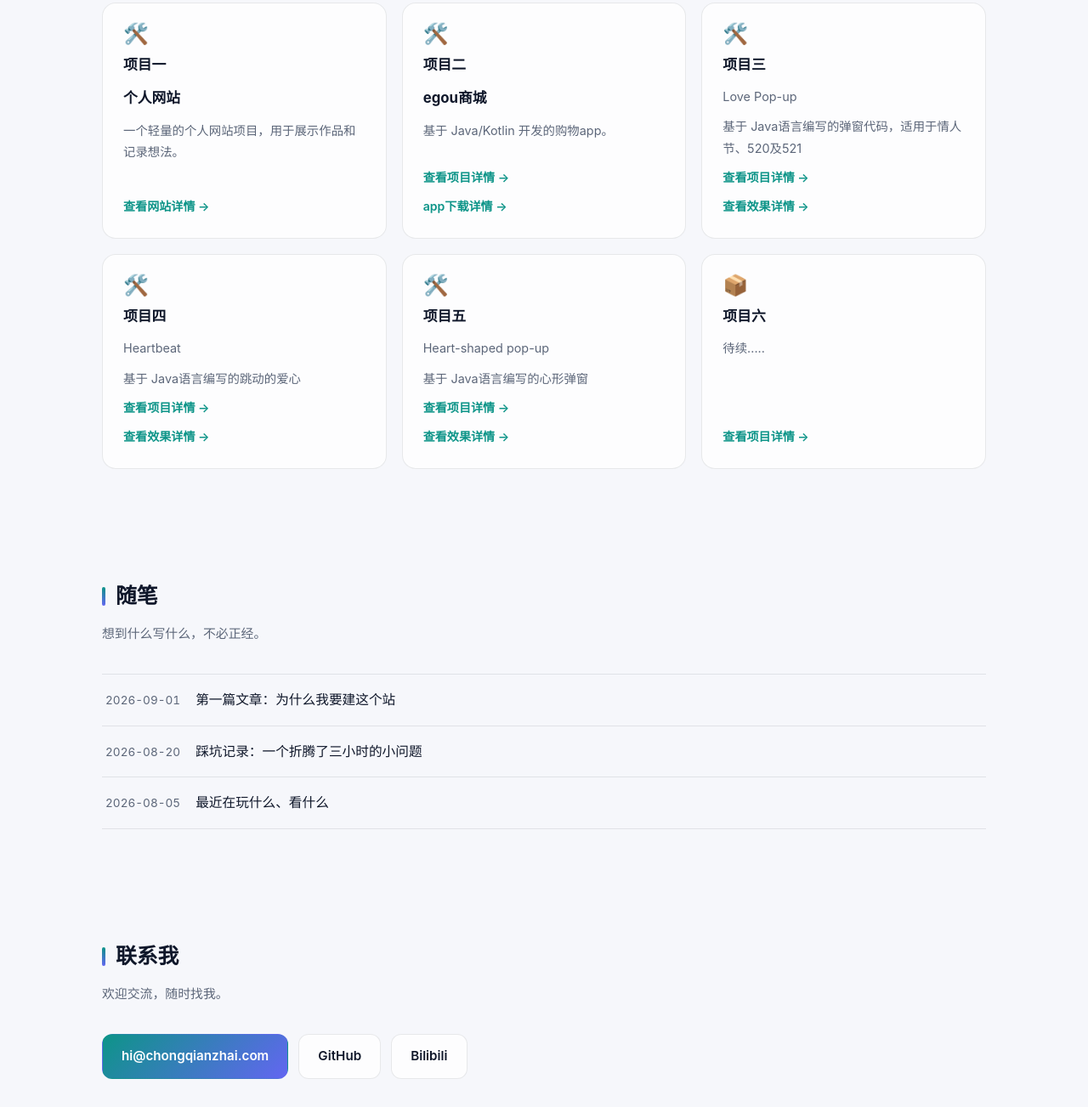
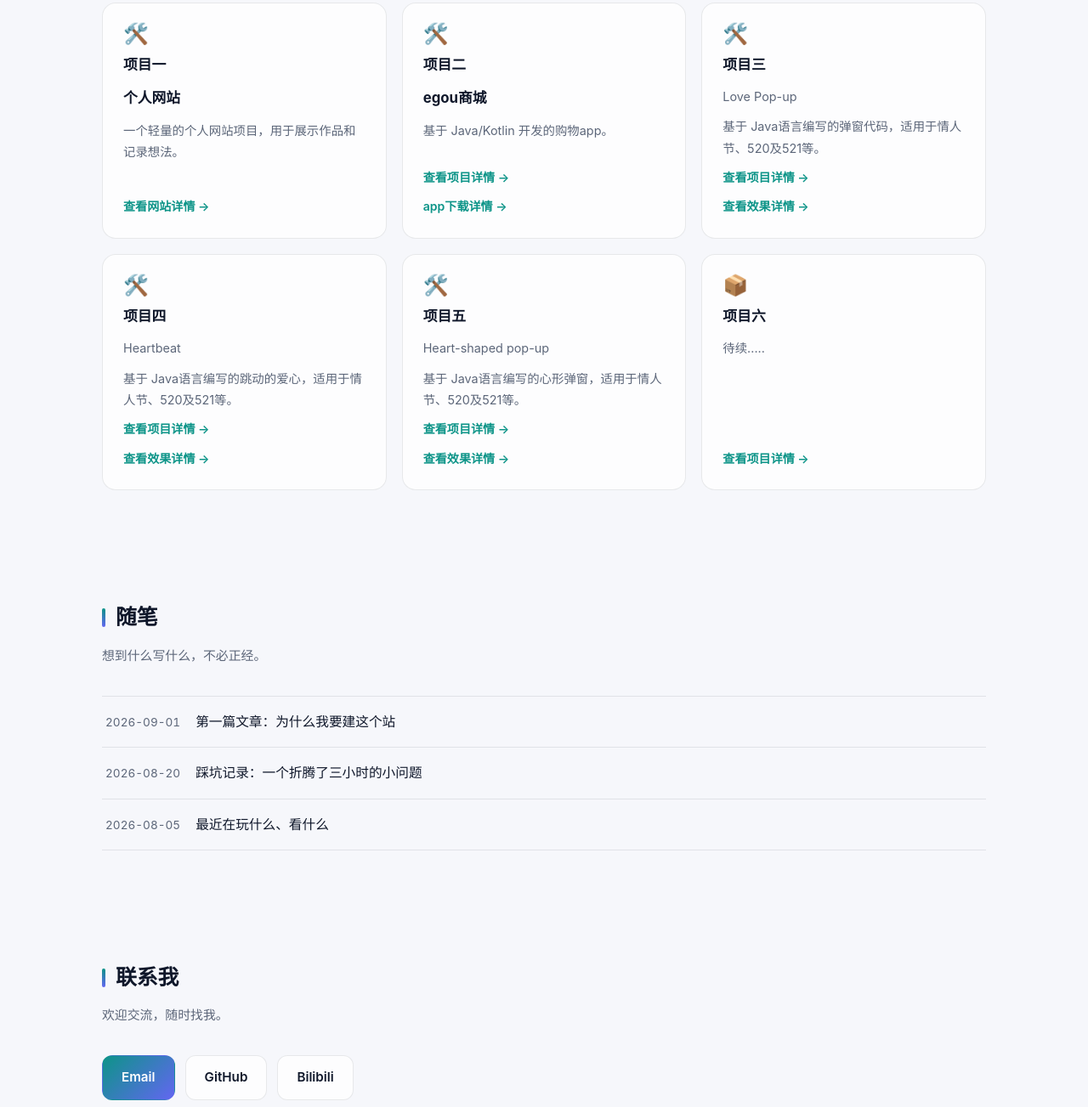
Before and after one commit to Ustinian001/chongqianzhai, a plain HTML site: page index.html in a window 1280 px wide. Shown: the part 1157-2460 px from the top of the page at 85% size. Drawn offline with Linux system fonts and the light colour scheme.

```diff
--- a/index.html
+++ b/index.html
@@ -125,7 +125,7 @@
         <div class="card-icon">🛠️</div>
         <h3>项目三</h3>
         <p>Love Pop-up</p>
-        <p>基于 Java语言编写的弹窗代码，适用于情人节、520及521</p>
+        <p>基于 Java语言编写的弹窗代码，适用于情人节、520及521等。</p>
         <a class="card-link" href="https://github.com/Ustinian001/Love-Pop-up.git">查看项目详情 →</a>
         <a class="card-link" href="Love Pop-up.html">查看效果详情 →</a>
       </article>
@@ -133,7 +133,7 @@
         <div class="card-icon">🛠️</div>
         <h3>项目四</h3>
         <p>Heartbeat</p>
-        <p>基于 Java语言编写的跳动的爱心</p>
+        <p>基于 Java语言编写的跳动的爱心，适用于情人节、520及521等。</p>
         <a class="card-link" href="https://github.com/Ustinian001/Heartbeat.git">查看项目详情 →</a>
         <a class="card-link" href="Heartbeat.html">查看效果详情 →</a>
       </article>
@@ -141,7 +141,7 @@
         <div class="card-icon">🛠️</div>
         <h3>项目五</h3>
         <p>Heart-shaped pop-up</p>
-        <p>基于 Java语言编写的心形弹窗</p>
+        <p>基于 Java语言编写的心形弹窗，适用于情人节、520及521等。</p>
         <a class="card-link" href="https://github.com/Ustinian001/Heart-shaped-pop-up.git">查看项目详情 →</a>
         <a class="card-link" href="Heart-shaped pop-up.html">查看效果详情 →</a>
       </article>
@@ -170,9 +170,9 @@
     <h2 class="section-title">联系我</h2>
     <p class="section-sub">欢迎交流，随时找我。</p>
     <div class="btns">
-      <a class="btn primary" href="mailto:hi@chongqianzhai.com">hi@chongqianzhai.com</a>
+      <a class="btn primary" href="mailto:hi@chongqianzhai.com">Email</a>
       <a class="btn ghost" href="https://github.com/Ustinian001" target="_blank" rel="noopener">GitHub</a>
-      <a class="btn ghost" href="https://space.bilibili.com/" target="_blank" rel="noopener">Bilibili</a>
+      <a class="btn ghost" href="https://account.bilibili.com/account/home" target="_blank" rel="noopener">Bilibili</a>
     </div>
   </section>
 </main>
```
